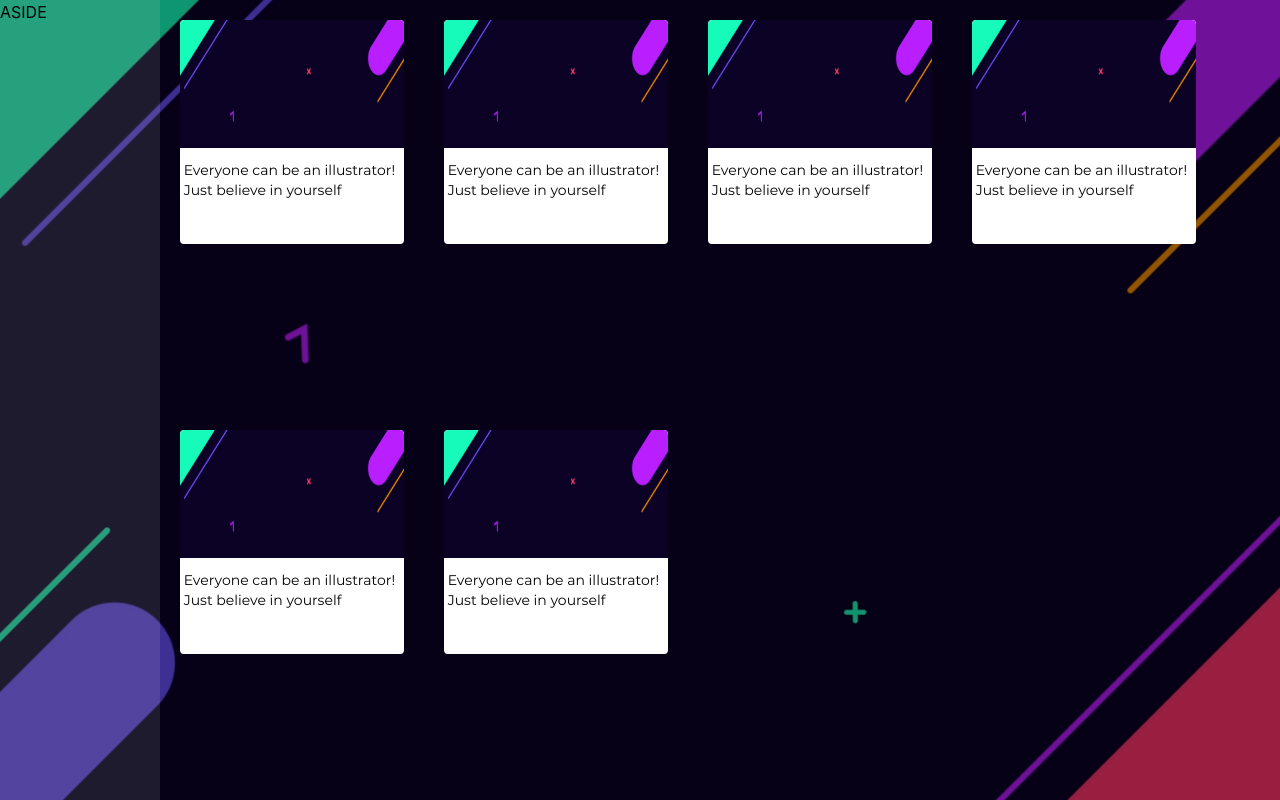
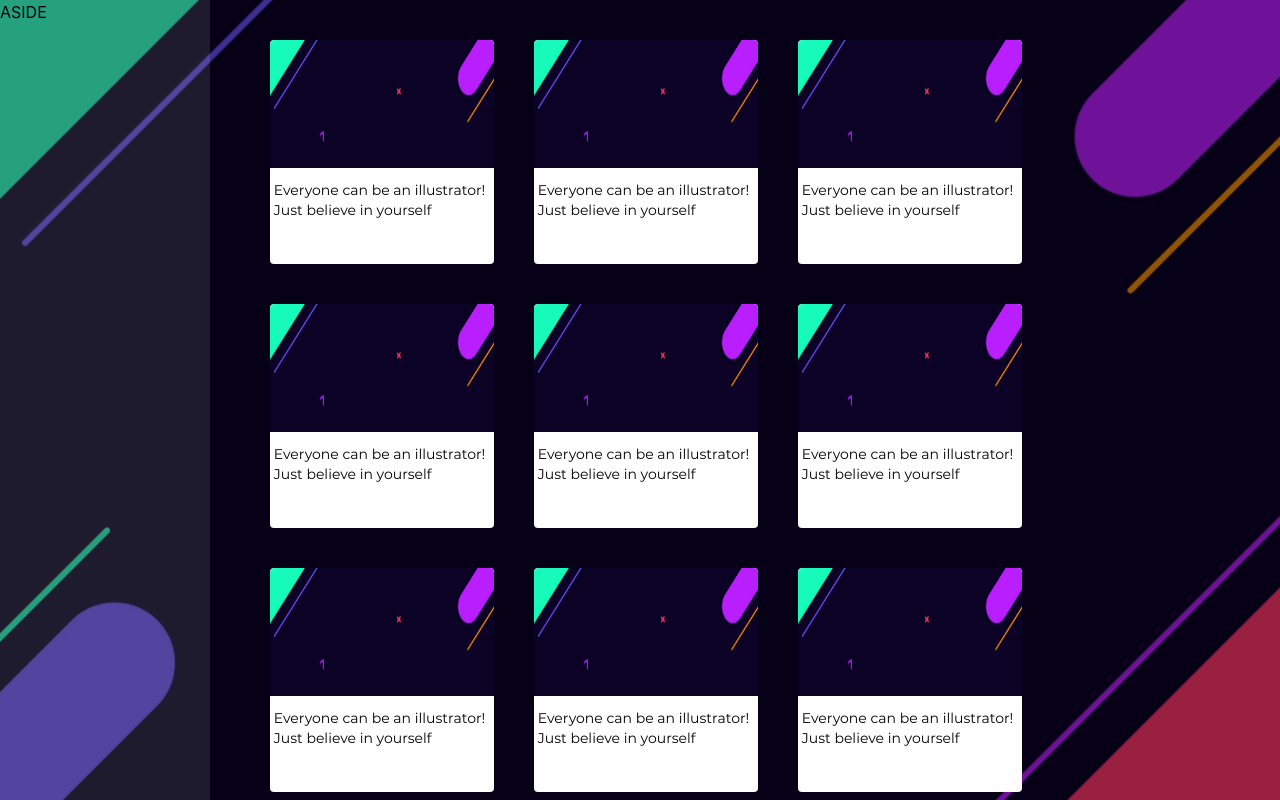
Before and after one commit to Roseskk/tryout, a Next.js app: page /explore in a window 1280 px wide. Built offline with nearby package versions, Linux system fonts and the light colour scheme.

Commit message:
explore page

```diff
--- a/layots/SideLayout.js
+++ b/layots/SideLayout.js
@@ -3,8 +3,8 @@ import Image from "next/image";
 
 export default function SideLayout({children}) {
     return(
-        <div className={'max-w-1600 mx-auto flex  relative'}>
-            <aside className={'bg-aside w-56 h-screen'}>
+        <div className={'max-w-1600 h-screen mx-auto flex  relative overflow-hidden'}>
+            <aside className={'bg-aside w-1/6 h-screen'}>
                 ASIDE
             </aside>
             <div className={'absolute w-screen h-screen bg-black -z-10'}>
--- a/pages/explore/index.js
+++ b/pages/explore/index.js
@@ -5,11 +5,131 @@ import SideLayout from "../../layots/SideLayout";
 export default function Explore() {
    return(
        <SideLayout>
-           <div className={'flex flex-wrap mt-5 ml-5 '}>
-               <ul className={'flex gap-10 flex-wrap '}>
+           <div className={'w-5/6 flex flex-wrap h-screen  p-10  ml-5 overflow-y-scroll  '}>
+               <ul className={'flex gap-10 flex-wrap mb-5  '}>
                    <li className={'w-56 h-56  bg-white  rounded overflow-hidden cursor-pointer'}>
                        <div className={'h-32 object-cover overflow-hidden '}>
                             <Image src={'/img/bg.png'} width={'100%'} height={'100%'} layout={"responsive"} className={'rounded'}/>
+                       </div>
+                       <div className={'font-montserratRegular p-1 mt-2 text-sm break-words'}>
+                           <span className={'break-words'}>Everyone can be an illustrator! Just believe in yourself</span>
+                       </div>
+                   </li>
+                   <li className={'w-56 h-56  bg-white  rounded overflow-hidden cursor-pointer'}>
+                       <div className={'h-32 object-cover overflow-hidden '}>
+                           <Image src={'/img/bg.png'} width={'100%'} height={'100%'} layout={"responsive"} className={'rounded'}/>
+                       </div>
+                       <div className={'font-montserratRegular p-1 mt-2 text-sm break-words'}>
+                           <span className={'break-words'}>Everyone can be an illustrator! Just believe in yourself</span>
+                       </div>
+                   </li>
+                   <li className={'w-56 h-56  bg-white  rounded overflow-hidden cursor-pointer'}>
+                       <div className={'h-32 object-cover overflow-hidden '}>
+                           <Image src={'/img/bg.png'} width={'100%'} height={'100%'} layout={"responsive"} className={'rounded'}/>
+                       </div>
+                       <div className={'font-montserratRegular p-1 mt-2 text-sm break-words'}>
+                           <span className={'break-words'}>Everyone can be an illustrator! Just believe in yourself</span>
+                       </div>
+                   </li>
+                   <li className={'w-56 h-56  bg-white  rounded overflow-hidden cursor-pointer'}>
+                       <div className={'h-32 object-cover overflow-hidden '}>
+                           <Image src={'/img/bg.png'} width={'100%'} height={'100%'} layout={"responsive"} className={'rounded'}/>
+                       </div>
+                       <div className={'font-montserratRegular p-1 mt-2 text-sm break-words'}>
+                           <span className={'break-words'}>Everyone can be an illustrator! Just believe in yourself</span>
+                       </div>
+                   </li>
+                   <li className={'w-56 h-56  bg-white  rounded overflow-hidden cursor-pointer'}>
+                       <div className={'h-32 object-cover overflow-hidden '}>
+                           <Image src={'/img/bg.png'} width={'100%'} height={'100%'} layout={"responsive"} className={'rounded'}/>
+                       </div>
+                       <div className={'font-montserratRegular p-1 mt-2 text-sm break-words'}>
+                           <span className={'break-words'}>Everyone can be an illustrator! Just believe in yourself</span>
+                       </div>
+                   </li>
+                   <li className={'w-56 h-56  bg-white  rounded overflow-hidden cursor-pointer'}>
+                       <div className={'h-32 object-cover overflow-hidden '}>
+                           <Image src={'/img/bg.png'} width={'100%'} height={'100%'} layout={"responsive"} className={'rounded'}/>
+                       </div>
+                       <div className={'font-montserratRegular p-1 mt-2 text-sm break-words'}>
+                           <span className={'break-words'}>Everyone can be an illustrator! Just believe in yourself</span>
+                       </div>
+                   </li>
+                   <li className={'w-56 h-56  bg-white  rounded overflow-hidden cursor-pointer'}>
+                       <div className={'h-32 object-cover overflow-hidden '}>
+                           <Image src={'/img/bg.png'} width={'100%'} height={'100%'} layout={"responsive"} className={'rounded'}/>
+                       </div>
+                       <div className={'font-montserratRegular p-1 mt-2 text-sm break-words'}>
+                           <span className={'break-words'}>Everyone can be an illustrator! Just believe in yourself</span>
+                       </div>
+                   </li>
+                   <li className={'w-56 h-56  bg-white  rounded overflow-hidden cursor-pointer'}>
+                       <div className={'h-32 object-cover overflow-hidden '}>
+                           <Image src={'/img/bg.png'} width={'100%'} height={'100%'} layout={"responsive"} className={'rounded'}/>
+                       </div>
+                       <div className={'font-montserratRegular p-1 mt-2 text-sm break-words'}>
+                           <span className={'break-words'}>Everyone can be an illustrator! Just believe in yourself</span>
+                       </div>
+                   </li>
+                   <li className={'w-56 h-56  bg-white  rounded overflow-hidden cursor-pointer'}>
+                       <div className={'h-32 object-cover overflow-hidden '}>
+                           <Image src={'/img/bg.png'} width={'100%'} height={'100%'} layout={"responsive"} className={'rounded'}/>
+                       </div>
+                       <div className={'font-montserratRegular p-1 mt-2 text-sm break-words'}>
+                           <span className={'break-words'}>Everyone can be an illustrator! Just believe in yourself</span>
+                       </div>
+                   </li>
+                   <li className={'w-56 h-56  bg-white  rounded overflow-hidden cursor-pointer'}>
+                       <div className={'h-32 object-cover overflow-hidden '}>
+                           <Image src={'/img/bg.png'} width={'100%'} height={'100%'} layout={"responsive"} className={'rounded'}/>
+                       </div>
+                       <div className={'font-montserratRegular p-1 mt-2 text-sm break-words'}>
+                           <span className={'break-words'}>Everyone can be an illustrator! Just believe in yourself</span>
+                       </div>
+                   </li>
+                   <li className={'w-56 h-56  bg-white  rounded overflow-hidden cursor-pointer'}>
+                       <div className={'h-32 object-cover overflow-hidden '}>
+                           <Image src={'/img/bg.png'} width={'100%'} height={'100%'} layout={"responsive"} className={'rounded'}/>
+                       </div>
+                       <div className={'font-montserratRegular p-1 mt-2 text-sm break-words'}>
+                           <span className={'break-words'}>Everyone can be an illustrator! Just believe in yourself</span>
+                       </div>
+                   </li>
+                   <li className={'w-56 h-56  bg-white  rounded overflow-hidden cursor-pointer'}>
+                       <div className={'h-32 object-cover overflow-hidden '}>
+                           <Image src={'/img/bg.png'} width={'100%'} height={'100%'} layout={"responsive"} className={'rounded'}/>
+                       </div>
+                       <div className={'font-montserratRegular p-1 mt-2 text-sm break-words'}>
+                           <span className={'break-words'}>Everyone can be an illustrator! Just believe in yourself</span>
+                       </div>
+                   </li>
+                   <li className={'w-56 h-56  bg-white  rounded overflow-hidden cursor-pointer'}>
+                       <div className={'h-32 object-cover overflow-hidden '}>
+                           <Image src={'/img/bg.png'} width={'100%'} height={'100%'} layout={"responsive"} className={'rounded'}/>
+                       </div>
+                       <div className={'font-montserratRegular p-1 mt-2 text-sm break-words'}>
+                           <span className={'break-words'}>Everyone can be an illustrator! Just believe in yourself</span>
+                       </div>
+                   </li>
+                   <li className={'w-56 h-56  bg-white  rounded overflow-hidden cursor-pointer'}>
+                       <div className={'h-32 object-cover overflow-hidden '}>
+                           <Image src={'/img/bg.png'} width={'100%'} height={'100%'} layout={"responsive"} className={'rounded'}/>
+                       </div>
+                       <div className={'font-montserratRegular p-1 mt-2 text-sm break-words'}>
+                           <span className={'break-words'}>Everyone can be an illustrator! Just believe in yourself</span>
+                       </div>
+                   </li>
+                   <li className={'w-56 h-56  bg-white  rounded overflow-hidden cursor-pointer'}>
+                       <div className={'h-32 object-cover overflow-hidden '}>
+                           <Image src={'/img/bg.png'} width={'100%'} height={'100%'} layout={"responsive"} className={'rounded'}/>
+                       </div>
+                       <div className={'font-montserratRegular p-1 mt-2 text-sm break-words'}>
+                           <span className={'break-words'}>Everyone can be an illustrator! Just believe in yourself</span>
+                       </div>
+                   </li>
+                   <li className={'w-56 h-56  bg-white  rounded overflow-hidden cursor-pointer'}>
+                       <div className={'h-32 object-cover overflow-hidden '}>
+                           <Image src={'/img/bg.png'} width={'100%'} height={'100%'} layout={"responsive"} className={'rounded'}/>
                        </div>
                        <div className={'font-montserratRegular p-1 mt-2 text-sm break-words'}>
                            <span className={'break-words'}>Everyone can be an illustrator! Just believe in yourself</span>
```
